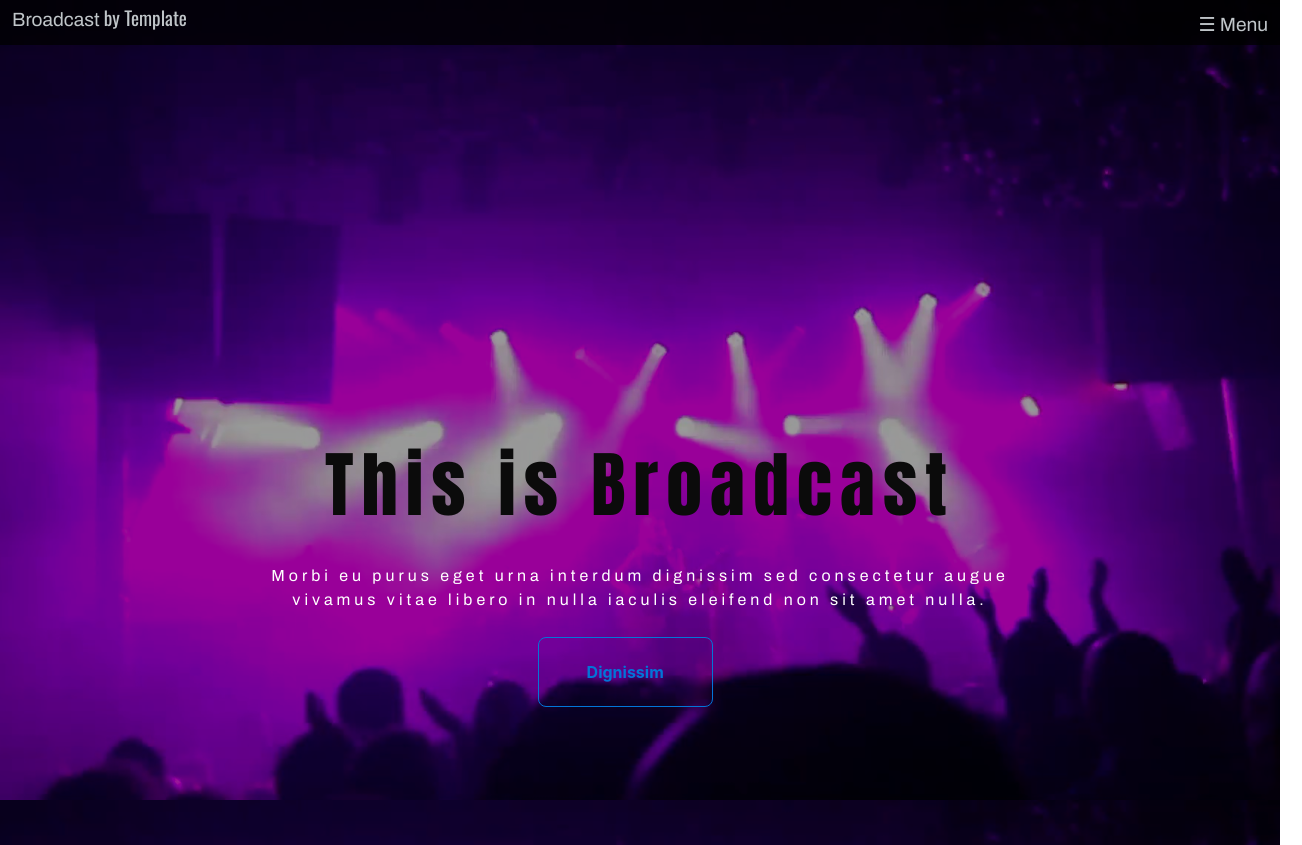
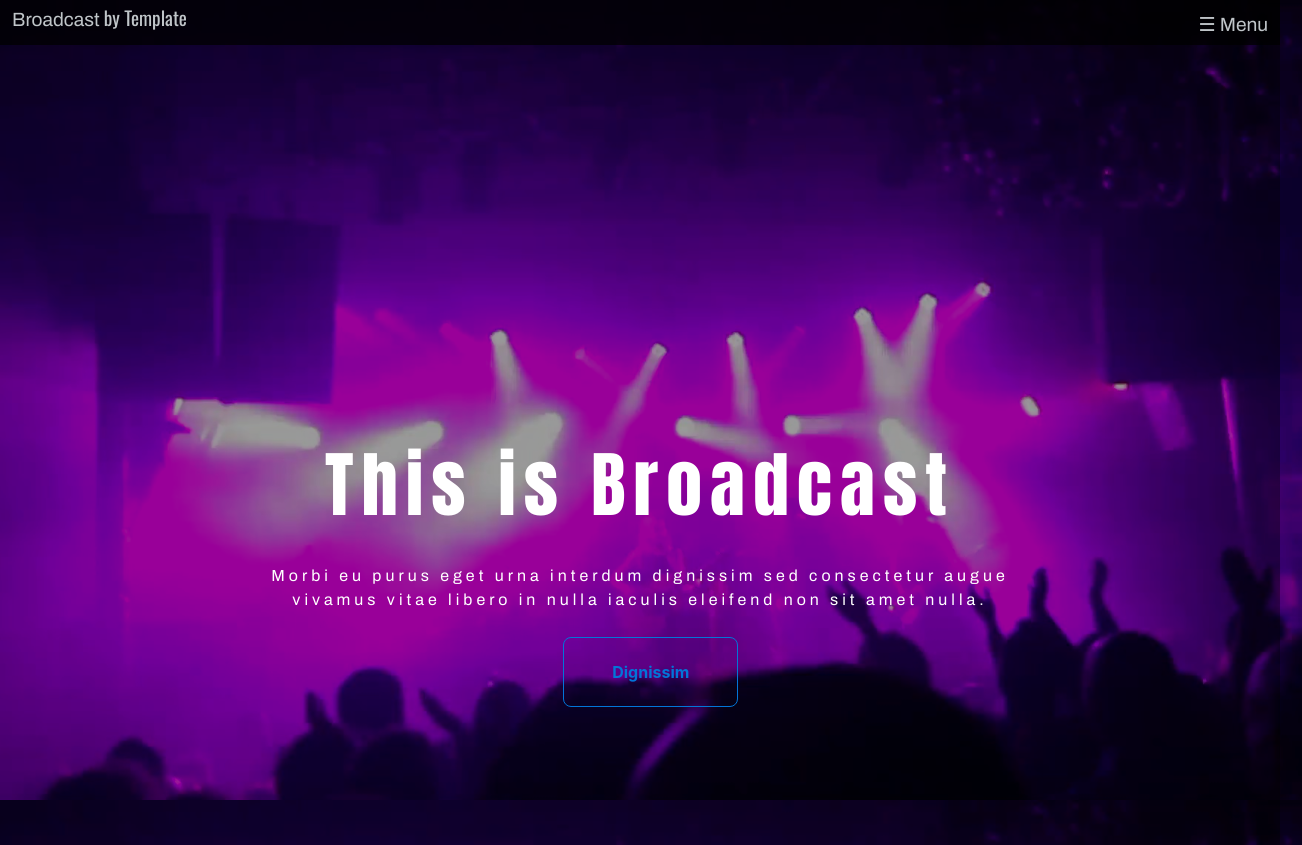
Before and after one commit to luk1684tw/HTML-CSS_Summer_homework, a plain HTML site: page Homework3/index.html in a window 1280 px wide. Shown: the whole page, 1302 px wide, since content can reach past the window. Drawn offline with nearby package versions, Linux system fonts and the light colour scheme.

Commit message:
[update]typesetting

```diff
--- a/Homework3/styles/main.css
+++ b/Homework3/styles/main.css
@@ -63,7 +63,7 @@ div.video {
         margin-bottom: 2.5rem;
         font-family: 'Anton', sans-serif;
         letter-spacing: 0.5rem;
-        color: rgb(11, 11, 11);
+        color: white;
     }
     div.video > p {
         text-align: center;
@@ -73,7 +73,7 @@ div.video {
         color: white;
     }
     div.video > a {
-        margin:0 42%;
+        margin:0 44%;
         padding: 1.5rem 3rem;
         border-style: solid;
         border-radius: 8px;
```
Also changed, not shown: Homework3/index.html (+4 -6 lines).
